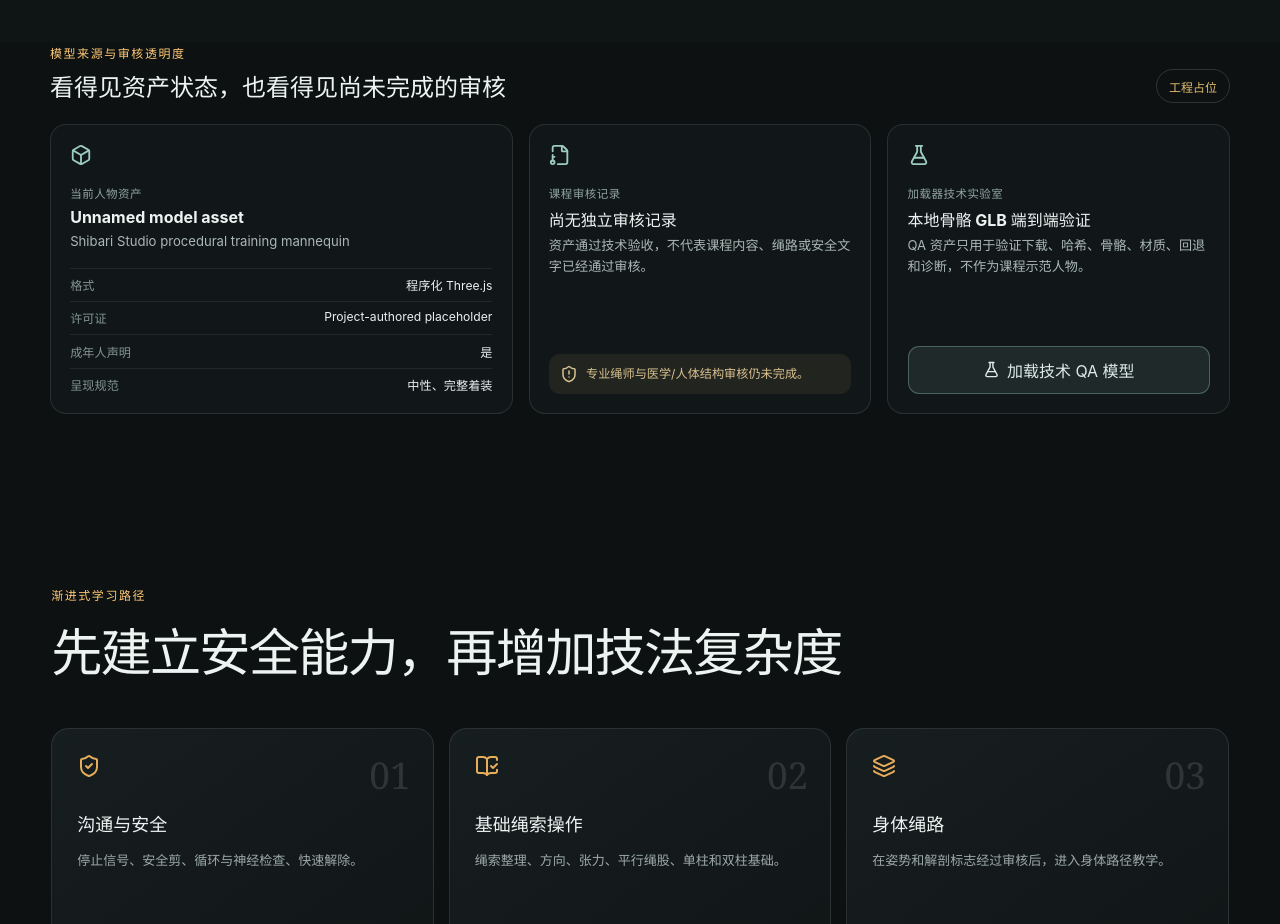
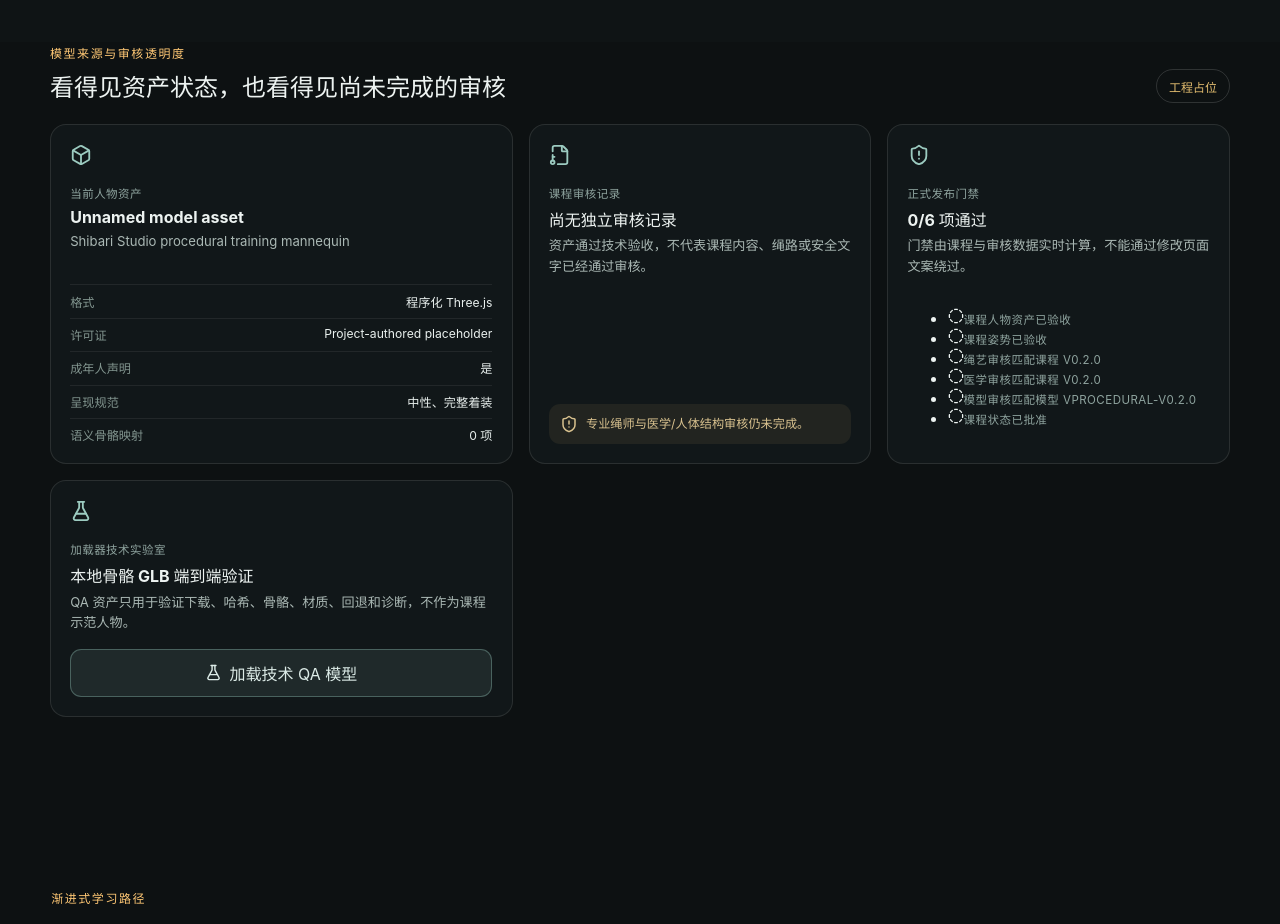
Before and after one commit to 1337816143/shibari_gpt, a React (Vite) app: page / in a window 1280 px wide. Shown: the part 3100-4024 px from the top of the page. Built offline with nearby package versions, Linux system fonts and the light colour scheme.

Commit message:
Show calculated course release gates

```diff
--- a/src/components/ui/AssetTransparencyPanel.tsx
+++ b/src/components/ui/AssetTransparencyPanel.tsx
@@ -1,5 +1,5 @@
-import { BadgeCheck, Box, ExternalLink, FileKey2, FlaskConical, ShieldAlert } from 'lucide-react';
-import type { Course, ModelAsset } from '../../schemas/course';
+import { BadgeCheck, Box, CheckCircle2, CircleDashed, ExternalLink, FileKey2, FlaskConical, ShieldAlert } from 'lucide-react';
+import type { Course, ModelAsset, ReviewRecord } from '../../schemas/course';
 import './asset-transparency.css';
 
 interface AssetTransparencyPanelProps {
@@ -15,8 +15,26 @@ const statusLabels: Record<ModelAsset['status'], string> = {
   approved: '资产已验收',
 };
 
+function hasCurrentApproval(course: Course, role: ReviewRecord['role'], version: string) {
+  return course.reviewRecords.some(
+    (record) => record.role === role &&
+      record.status === 'approved' &&
+      record.reviewedVersion === version &&
+      Boolean(record.reviewedAt),
+  );
+}
+
 export function AssetTransparencyPanel({ course, activeAsset, usingQaAsset, onToggleQaAsset }: AssetTransparencyPanelProps) {
   const reviewRecords = course.reviewRecords;
+  const releaseGates = [
+    { label: '课程人物资产已验收', passed: course.modelAsset.status === 'approved' },
+    { label: '课程姿势已验收', passed: course.pose.sourceStatus === 'approved' },
+    { label: `绳艺审核匹配课程 v${course.courseVersion}`, passed: hasCurrentApproval(course, 'rope-technique', course.courseVersion) },
+    { label: `医学审核匹配课程 v${course.courseVersion}`, passed: hasCurrentApproval(course, 'medical-anatomy', course.courseVersion) },
+    { label: `模型审核匹配模型 v${course.modelVersion}`, passed: hasCurrentApproval(course, 'model-technical', course.modelVersion) },
+    { label: '课程状态已批准', passed: course.reviewStatus === 'approved' },
+  ];
+  const passedGateCount = releaseGates.filter((gate) => gate.passed).length;
 
   return (
     <section className="asset-transparency" aria-labelledby="asset-transparency-title">
@@ -41,6 +59,7 @@ export function AssetTransparencyPanel({ course, activeAsset, usingQaAsset, onTo
             <div><dt>许可证</dt><dd>{activeAsset.license}</dd></div>
             <div><dt>成年人声明</dt><dd>{activeAsset.adultPresentation ? '是' : '否'}</dd></div>
             <div><dt>呈现规范</dt><dd>中性、完整着装</dd></div>
+            <div><dt>语义骨骼映射</dt><dd>{Object.keys(activeAsset.boneMap).length} 项</dd></div>
             {activeAsset.kind === 'glb' && (
               <>
                 <div><dt>加载预算</dt><dd>{Math.round(activeAsset.maxBytes / 1024 / 1024)} MB</dd></div>
@@ -79,6 +98,23 @@ export function AssetTransparencyPanel({ course, activeAsset, usingQaAsset, onTo
           )}
         </article>
 
+        <article className="asset-card asset-card--gates">
+          <ShieldAlert size={22} />
+          <div>
+            <span>正式发布门禁</span>
+            <h3>{passedGateCount}/{releaseGates.length} 项通过</h3>
+            <p>门禁由课程与审核数据实时计算，不能通过修改页面文案绕过。</p>
+          </div>
+          <ul className="release-gates">
+            {releaseGates.map((gate) => (
+              <li className={gate.passed ? 'is-passed' : ''} key={gate.label}>
+                {gate.passed ? <CheckCircle2 size={16} /> : <CircleDashed size={16} />}
+                <span>{gate.label}</span>
+              </li>
+            ))}
+          </ul>
+        </article>
+
         <article className="asset-card asset-card--lab">
           <FlaskConical size={22} />
           <div>
```
